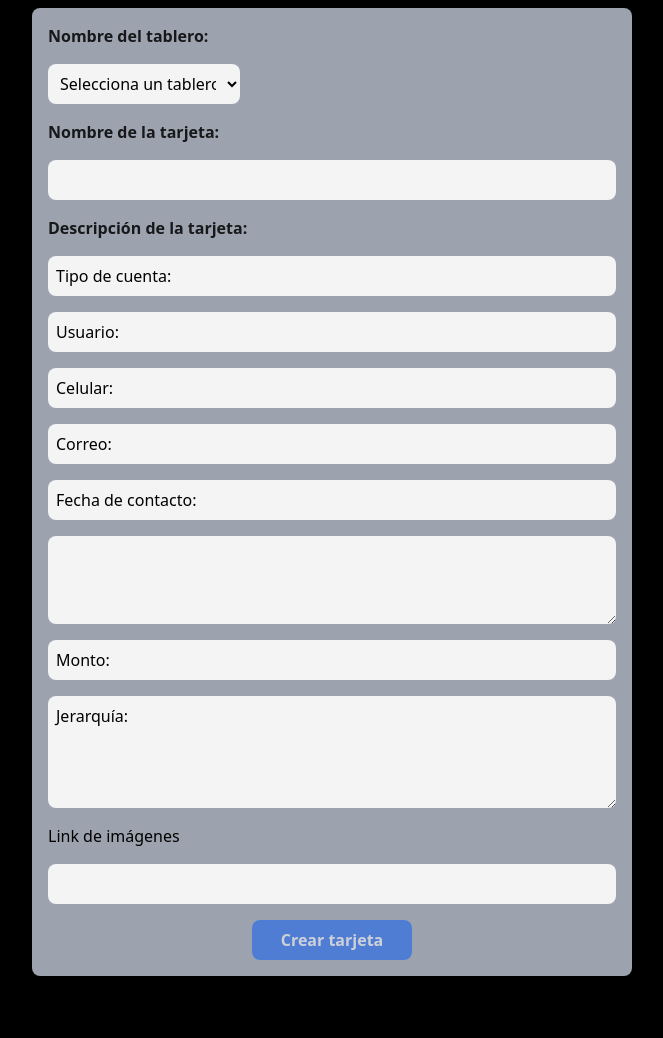
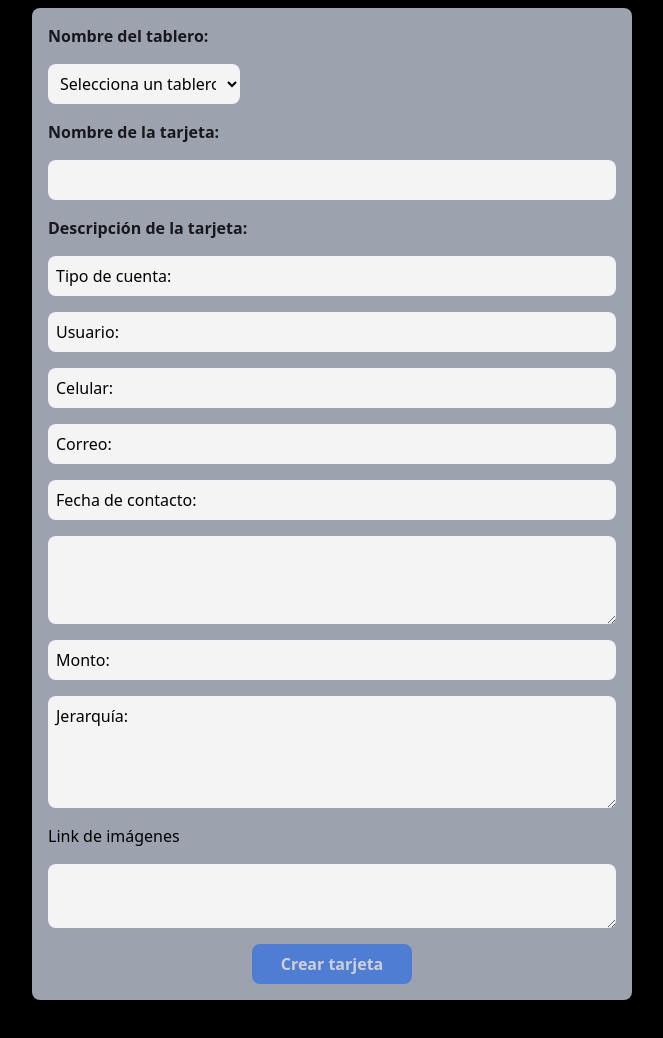
Before and after one commit to bryzac/trelloapi, a website: page views/home/index.html in a window 1280 px wide. Shown: the whole page, without its empty margins (308-971 px from the left). Drawn offline with nearby package versions, Linux system fonts and the light colour scheme.

Commit message:
modificado el input de imagenes a textarea

```diff
--- a/views/home/index.html
+++ b/views/home/index.html
@@ -31,7 +31,7 @@
         <input id="monto" name="monto" class="rounded-lg p-2 bg-zinc-100 focus:outline-slate-700" value="Monto: "></input>
         <textarea id="jerarquia" name="jerarquia" rows="4" class="rounded-lg p-2 bg-zinc-100 focus:outline-slate-700">Jerarquía: </textarea>
         <label for="imagenes">Link de imágenes</label>
-        <input id="imagenes" name="imagenes" class="rounded-lg p-2 bg-zinc-100 focus:outline-slate-700"></input>
+        <textarea id="imagenes" name="imagenes" rows="2" class="rounded-lg p-2 bg-zinc-100 focus:outline-slate-700"></textarea>
 
         <button id="btn" disabled
         class="w-40 place-self-center bg-[#0559fa] py-2 px-4 rounded-lg font-bold text-white hover:bg-[#68afff] text-center transition ease-in-out disabled:opacity-50 disabled:cursor-not-allowed disabled:hover:bg-black">
```
